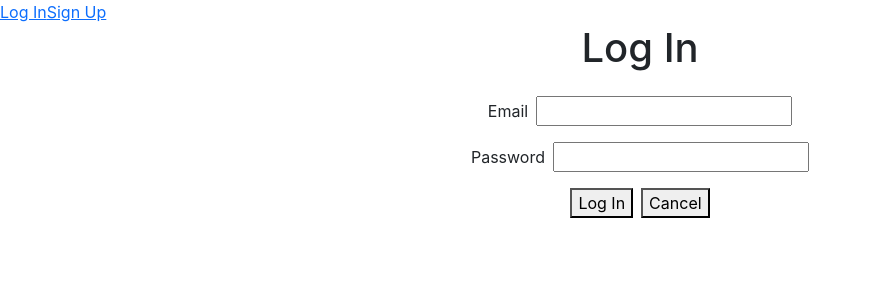
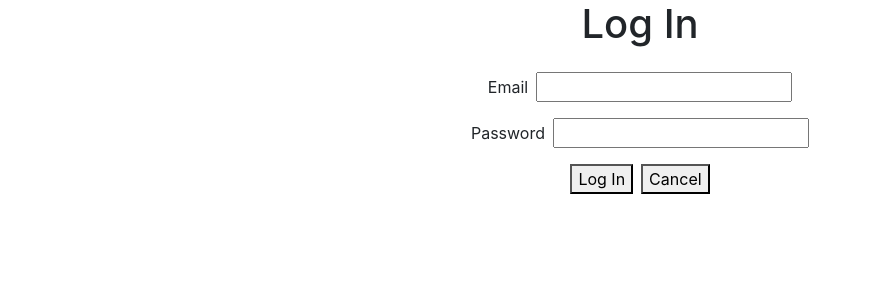
Before and after one commit to piercepetit7/socialfx-front-end, a React (Create React App) app: page /login in a window 1280 px wide. Shown: the top 300 px of the page, without its empty margins (0-871 px from the left). Built offline with nearby package versions, Linux system fonts and the light colour scheme; no server answers.

Commit message:
fix navbar and landing for user

```diff
--- a/src/components/LoginForm/LoginForm.jsx
+++ b/src/components/LoginForm/LoginForm.jsx
@@ -20,7 +20,7 @@ const LoginForm = props => {
     try {
       await authService.login(formData)
       props.handleSignupOrLogin()
-      navigate('/')
+      navigate('/all')
     } catch (err) {
       props.updateMessage(err.message)
     }
--- a/src/components/NavBar/NavBar.jsx
+++ b/src/components/NavBar/NavBar.jsx
@@ -4,7 +4,7 @@ const NavBar = ({ user, handleLogout }) => {
   return (
     <>
     <header>
-      {user ?
+      {user &&
         <nav>
           Welcome, {user.name}
           <Link to="/">Events</Link>
@@ -13,11 +13,6 @@ const NavBar = ({ user, handleLogout }) => {
           <Link to="" onClick={handleLogout}>LOG OUT</Link>
           <Link to="/changePassword">Change Password</Link>
         </nav>
-      :
-        <nav>
-          <Link to="/login">Log In</Link>
-          <Link to="/signup">Sign Up</Link>
-        </nav>
       }
     </header>
     </>
--- a/src/components/SignupForm/SignupForm.jsx
+++ b/src/components/SignupForm/SignupForm.jsx
@@ -30,7 +30,7 @@ const SignupForm = props => {
     try {
       await authService.signup(formData, photoData.photo)
       props.handleSignupOrLogin()
-      navigate('/')
+      navigate('/all')
     } catch (err) {
       props.updateMessage(err.message)
     }
```
